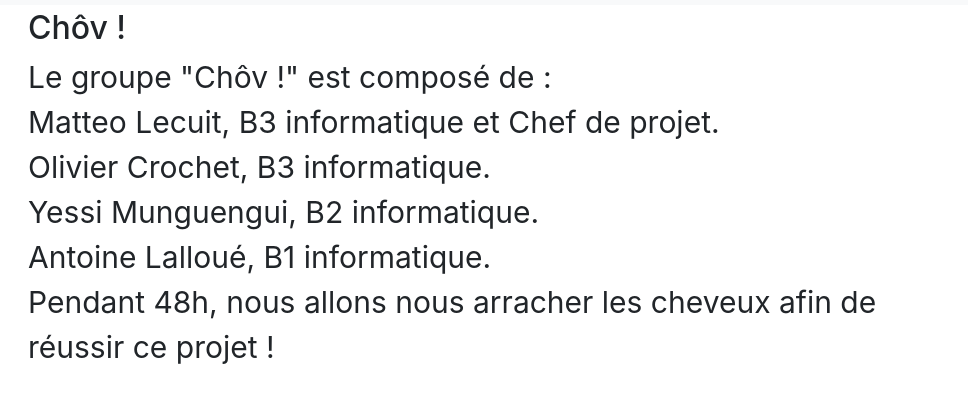
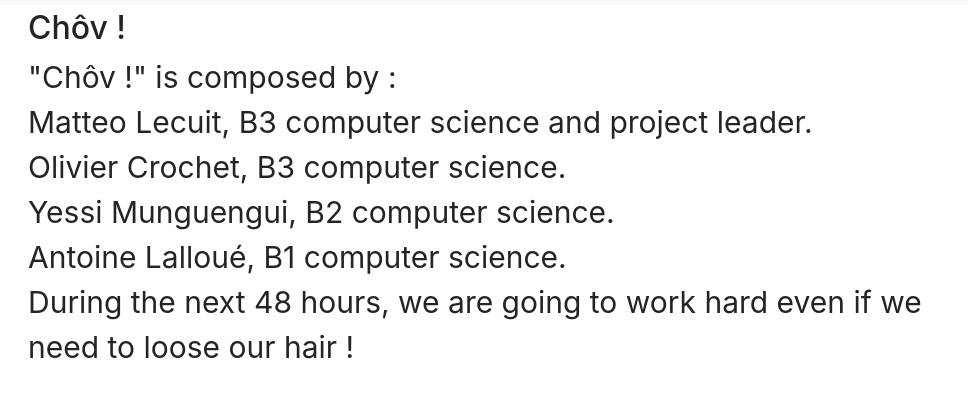
Before and after one commit to matteolecuit/challenge48h, a plain HTML site: page app/front/index.html in a window 1280 px wide. Shown: the part 53-456 px from the top of the page, 0-968 px from the left. Drawn offline with nearby package versions, Linux system fonts and the light colour scheme.

Commit message:
feat(front):translation

```diff
--- a/app/front/index.html
+++ b/app/front/index.html
@@ -30,13 +30,12 @@
       <div class="col-9">
         <h2 class="pl-4">Chôv !</h2>
         <p class="pl-4 presentation">
-          Le groupe "Chôv !" est composé de :<br>
-          Matteo Lecuit, B3 informatique et Chef de projet.<br>
-          Olivier Crochet, B3 informatique.<br>
-          Yessi Munguengui, B2 informatique.<br>
-          Antoine Lalloué, B1 informatique.<br>
-
-          Pendant 48h, nous allons nous arracher les cheveux afin de réussir ce projet !
+           "Chôv !" is composed by :<br>
+          Matteo Lecuit, B3 computer science and project leader.<br>
+          Olivier Crochet, B3 computer science.<br>
+          Yessi Munguengui, B2 computer science.<br>
+          Antoine Lalloué, B1 computer science.<br>
+          During the next 48 hours, we are going to work hard even if we need to loose our hair !
         </p>
 
       </div>
```
